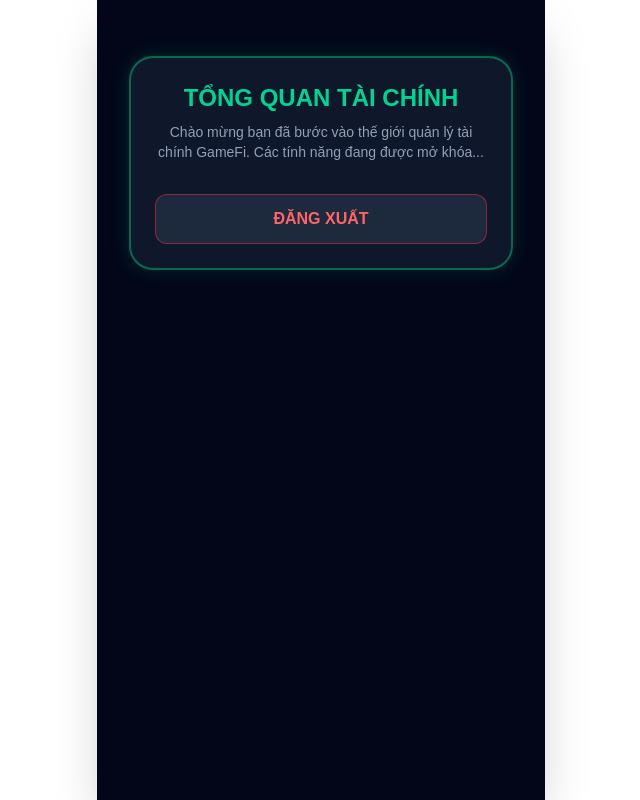
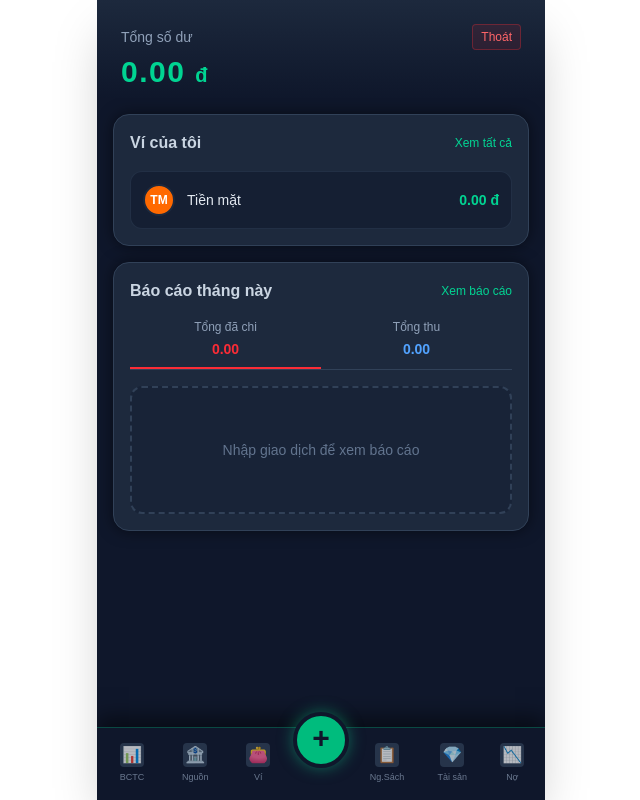
Before and after one commit to kienkhoafvp-creator/App-QLTC, a Next.js app: page /dashboard in a window 1280 px wide. Shown: the whole page, without its empty margins (319-959 px from the left). Built offline with nearby package versions, Linux system fonts and the light colour scheme; no server answers.

Commit message:
dashboard

```diff
--- a/src/4_infrastructure/database/supabaseClient.ts
+++ b/src/4_infrastructure/database/supabaseClient.ts
@@ -1,12 +1,14 @@
-// src/4_infrastructure/database/supabaseClient.ts
-import { createClient } from '@supabase/supabase-js';
+import { createClient } from '@supabase/supabase-js'
 
-const supabaseUrl = process.env.NEXT_PUBLIC_SUPABASE_URL as string;
-const supabaseKey = process.env.NEXT_PUBLIC_SUPABASE_ANON_KEY as string;
-
-// DÒNG NÀY ĐỂ BẮT TẬN TAY HUNG THỦ:
-if (typeof window !== 'undefined') {
-  console.log("🔥 URL THỰC TẾ TRÊN TRÌNH DUYỆT:", supabaseUrl);
-}
-
-export const supabase = createClient(supabaseUrl, supabaseKey);
+export const supabase = createClient(
+  process.env.NEXT_PUBLIC_SUPABASE_URL!,
+  process.env.NEXT_PUBLIC_SUPABASE_ANON_KEY!,
+  {
+    auth: {
+      persistSession: true,       // BẮT BUỘC: Lưu thông tin vào trình duyệt
+      autoRefreshToken: true,    // BẮT BUỘC: Tự động đổi vé mới khi vé cũ hết hạn
+      detectSessionInUrl: true,
+      storageKey: 'finance-app-v1' // Đặt tên cho "két sắt" trên trình duyệt của bạn
+    }
+  }
+)
--- a/src/app/dashboard/page.tsx
+++ b/src/app/dashboard/page.tsx
@@ -1,35 +1,160 @@
 // src/app/dashboard/page.tsx
 "use client";
 
-import { AuthRepo } from "@/3_adapters/repositories/AuthRepo";
+import { useState } from "react";
 import { useRouter } from "next/navigation";
 import { supabase } from "@/4_infrastructure/database/supabaseClient";
 
 export default function DashboardPage() {
   const router = useRouter();
 
+  // State quản lý GameFi Pop-up (Thay thế alert)
+  const [popup, setPopup] = useState<{ show: boolean; message: string }>({
+    show: false,
+    message: "",
+  });
+
   const handleLogout = async () => {
     await supabase.auth.signOut();
     router.push("/login");
   };
 
+  // Hàm gọi Pop-up thay cho alert()
+  const showGameFiAlert = (featureName: string) => {
+    setPopup({
+      show: true,
+      message: `Tính năng [${featureName}] đang được thợ rèn nâng cấp. Vui lòng quay lại sau!`,
+    });
+  };
+
   return (
-    <div className="min-h-screen bg-slate-950 flex flex-col items-center p-4">
-      {/* Khung Card bóp hẹp 2 bên */}
-      <div className="w-full max-w-sm mt-10 bg-slate-900 border-2 border-emerald-500/50 shadow-[0_0_20px_rgba(16,185,129,0.2)] rounded-3xl p-6 text-center">
-        <h1 className="text-2xl font-black text-emerald-400 mb-2 uppercase">
-          TỔNG QUAN TÀI CHÍNH
-        </h1>
-        <p className="text-slate-400 text-sm mb-8">
-          Chào mừng bạn đã bước vào thế giới quản lý tài chính GameFi. Các tính năng đang được mở khóa...
-        </p>
+    <div className="min-h-screen bg-slate-950 flex justify-center font-sans text-slate-200">
+      {/* Khung chính bóp hẹp chuẩn Mobile */}
+      <div className="w-full max-w-md bg-slate-900 relative flex flex-col shadow-2xl overflow-hidden pb-24">
 
-        <button
-          onClick={handleLogout}
-          className="w-full bg-slate-800 text-red-400 border border-red-500/50 hover:bg-slate-700 font-bold py-3 rounded-xl transition-all active:scale-95"
-        >
-          ĐĂNG XUẤT
-        </button>
+        {/* TOP SECTION: Số dư tổng */}
+        <div className="p-6 pb-2 bg-gradient-to-b from-slate-800 to-slate-900">
+          <div className="flex justify-between items-center mb-1">
+            <span className="text-sm text-slate-400 font-medium">Tổng số dư</span>
+            <button onClick={handleLogout} className="text-xs text-red-400 border border-red-500/30 px-2 py-1 rounded bg-red-500/10">
+              Thoát
+            </button>
+          </div>
+          <div className="text-3xl font-black text-emerald-400 tracking-wider">
+            0.00 <span className="text-xl">đ</span>
+          </div>
+        </div>
+
+        {/* MIDDLE SECTION: Các Card báo cáo */}
+        <div className="p-4 flex-1 overflow-y-auto space-y-4">
+
+          {/* Card: Ví của tôi */}
+          <div className="bg-slate-800 border border-slate-700 rounded-2xl p-4 shadow-[0_0_15px_rgba(0,0,0,0.5)]">
+            <div className="flex justify-between items-center mb-4">
+              <h2 className="font-bold text-slate-300">Ví của tôi</h2>
+              <button onClick={() => showGameFiAlert('Xem tất cả ví')} className="text-xs text-emerald-400">Xem tất cả</button>
+            </div>
+            <div className="flex justify-between items-center p-3 bg-slate-900/50 rounded-xl border border-slate-700/50">
+              <div className="flex items-center gap-3">
+                <div className="w-8 h-8 rounded-full bg-orange-500 flex items-center justify-center border-2 border-slate-800">
+                  <span className="text-xs font-bold text-white">TM</span>
+                </div>
+                <span className="text-sm font-medium">Tiền mặt</span>
+              </div>
+              <span className="text-sm font-bold text-emerald-400">0.00 đ</span>
+            </div>
+          </div>
+
+          {/* Card: Báo cáo tháng này */}
+          <div className="bg-slate-800 border border-slate-700 rounded-2xl p-4 shadow-[0_0_15px_rgba(0,0,0,0.5)]">
+            <div className="flex justify-between items-center mb-4">
+              <h2 className="font-bold text-slate-300">Báo cáo tháng này</h2>
+              <button onClick={() => showGameFiAlert('Xem chi tiết báo cáo')} className="text-xs text-emerald-400">Xem báo cáo</button>
+            </div>
+
+            <div className="flex w-full mb-4 text-center border-b border-slate-700">
+              <div className="flex-1 pb-2 border-b-2 border-red-500">
+                <div className="text-xs text-slate-400 mb-1">Tổng đã chi</div>
+                <div className="text-sm font-bold text-red-500">0.00</div>
+              </div>
+              <div className="flex-1 pb-2 border-b-2 border-transparent">
+                <div className="text-xs text-slate-400 mb-1">Tổng thu</div>
+                <div className="text-sm font-bold text-blue-400">0.00</div>
+              </div>
+            </div>
+
+            <div className="h-32 flex items-center justify-center border-2 border-dashed border-slate-700 rounded-xl bg-slate-900/30">
+              <span className="text-sm text-slate-500">Nhập giao dịch để xem báo cáo</span>
+            </div>
+          </div>
+
+        </div>
+
+        {/* BOTTOM NAVIGATION: 7 Nút theo yêu cầu (Lưu ý: Thiết kế này gây chật chội) */}
+        <div className="absolute bottom-0 w-full bg-slate-900 border-t border-emerald-500/30 px-1 py-2 flex items-center justify-between shadow-[0_-10px_20px_rgba(0,0,0,0.5)]">
+
+          {/* Nhóm 3 nút bên trái */}
+          <div className="flex flex-1 justify-around">
+            <button onClick={() => showGameFiAlert('BCTC Tổng quan')} className="flex flex-col items-center gap-1 opacity-70 hover:opacity-100 transition-opacity">
+              <div className="w-6 h-6 bg-slate-700 rounded flex items-center justify-center">📊</div>
+              <span className="text-[9px] font-medium text-slate-400">BCTC</span>
+            </button>
+            <button onClick={() => showGameFiAlert('Nguồn tiền')} className="flex flex-col items-center gap-1 opacity-70 hover:opacity-100 transition-opacity">
+              <div className="w-6 h-6 bg-slate-700 rounded flex items-center justify-center">🏦</div>
+              <span className="text-[9px] font-medium text-slate-400">Nguồn</span>
+            </button>
+            <button onClick={() => showGameFiAlert('Ví tiền')} className="flex flex-col items-center gap-1 opacity-70 hover:opacity-100 transition-opacity">
+              <div className="w-6 h-6 bg-slate-700 rounded flex items-center justify-center">👛</div>
+              <span className="text-[9px] font-medium text-slate-400">Ví</span>
+            </button>
+          </div>
+
+          {/* Nút Cộng (Giữa) - Nổi bật */}
+          <div className="relative -top-6 mx-1 flex-shrink-0">
+            <button
+              onClick={() => showGameFiAlert('Thêm Giao Dịch Mới')}
+              className="w-14 h-14 bg-emerald-500 rounded-full flex items-center justify-center border-4 border-slate-900 shadow-[0_0_15px_rgba(16,185,129,0.5)] active:scale-95 transition-transform"
+            >
+              <span className="text-3xl text-slate-900 font-black leading-none pb-1">+</span>
+            </button>
+          </div>
+
+          {/* Nhóm 3 nút bên phải */}
+          <div className="flex flex-1 justify-around">
+            <button onClick={() => showGameFiAlert('Ngân sách')} className="flex flex-col items-center gap-1 opacity-70 hover:opacity-100 transition-opacity">
+              <div className="w-6 h-6 bg-slate-700 rounded flex items-center justify-center">📋</div>
+              <span className="text-[9px] font-medium text-slate-400">Ng.Sách</span>
+            </button>
+            <button onClick={() => showGameFiAlert('Tài sản')} className="flex flex-col items-center gap-1 opacity-70 hover:opacity-100 transition-opacity">
+              <div className="w-6 h-6 bg-slate-700 rounded flex items-center justify-center">💎</div>
+              <span className="text-[9px] font-medium text-slate-400">Tài sản</span>
+            </button>
+            <button onClick={() => showGameFiAlert('Nợ')} className="flex flex-col items-center gap-1 opacity-70 hover:opacity-100 transition-opacity">
+              <div className="w-6 h-6 bg-slate-700 rounded flex items-center justify-center">📉</div>
+              <span className="text-[9px] font-medium text-slate-400">Nợ</span>
+            </button>
+          </div>
+        </div>
+
+        {/* COMPONENT: GameFi Pop-up (Thay thế alert mặc định) */}
+        {popup.show && (
+          <div className="absolute inset-0 z-50 bg-slate-950/80 backdrop-blur-sm flex items-center justify-center p-4">
+            <div className="w-full max-w-xs bg-slate-900 border-2 border-emerald-500/50 rounded-2xl p-6 text-center shadow-[0_0_30px_rgba(16,185,129,0.3)] animate-in fade-in zoom-in duration-200">
+              <div className="w-12 h-12 bg-slate-800 border border-emerald-500 rounded-full flex items-center justify-center mx-auto mb-4">
+                <span className="text-xl">🛠️</span>
+              </div>
+              <h3 className="text-lg font-black text-emerald-400 mb-2 uppercase">Hệ thống báo cáo</h3>
+              <p className="text-sm text-slate-300 mb-6">{popup.message}</p>
+              <button
+                onClick={() => setPopup({ show: false, message: "" })}
+                className="w-full bg-emerald-500/10 text-emerald-400 border border-emerald-500 hover:bg-emerald-500/20 font-bold py-2 rounded-xl transition-all active:scale-95"
+              >
+                ĐÃ RÕ
+              </button>
+            </div>
+          </div>
+        )}
+
       </div>
     </div>
   );
```
Also changed, not shown: Data quan trọng/nguyên tắc lập trình new .txt.
